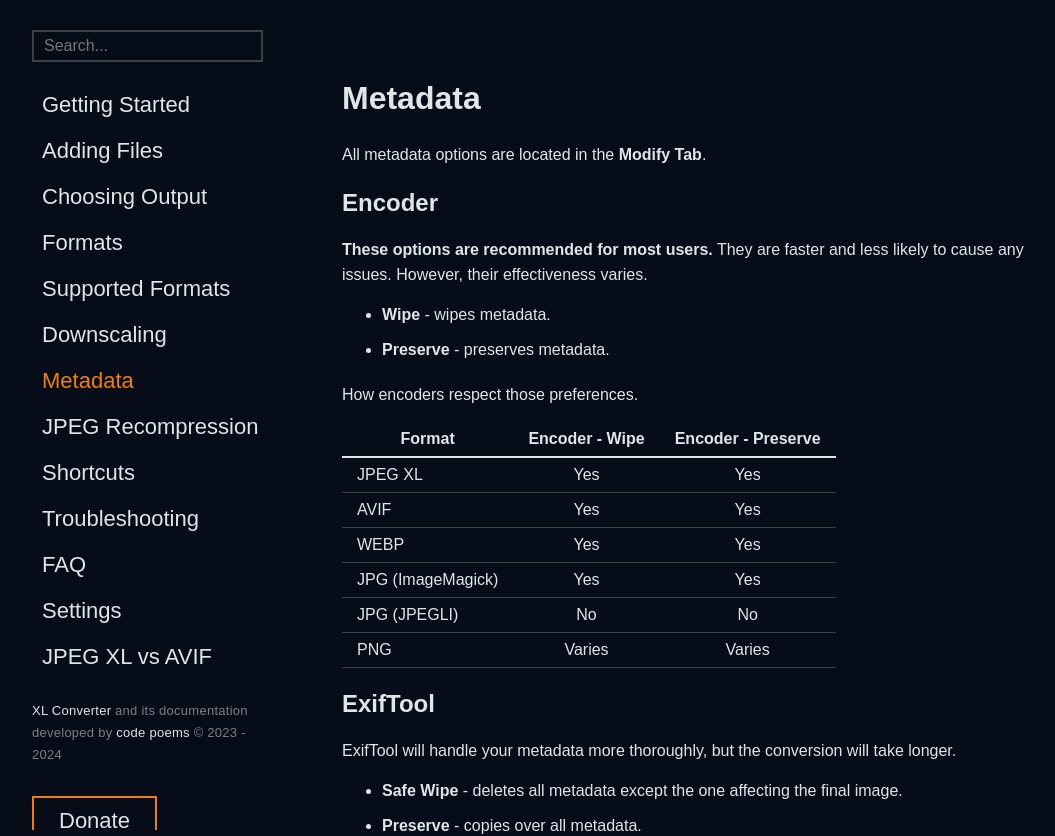
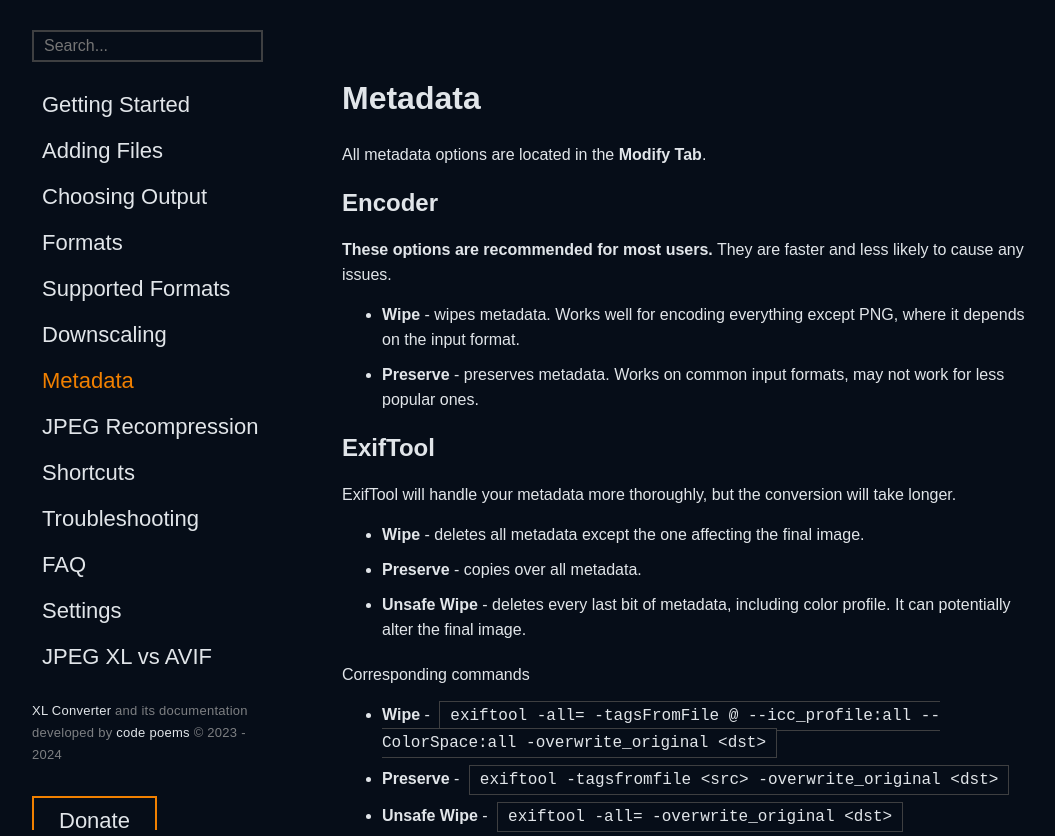
Before and after one commit to JacobDev1/xl-converter-docs, a React (Vite) app: page /metadata in a window 1280 px wide. Shown: the top 836 px of the page, without its empty margins (158-1213 px from the left). Built offline with nearby package versions, Linux system fonts and the light colour scheme; the HTML template or start-up script is replaced by a standard one.

Commit message:
Update content

```diff
--- a/src/pages/Formats.tsx
+++ b/src/pages/Formats.tsx
@@ -32,14 +32,14 @@
                     <td>Yes</td>
                 </tr>
                 <tr>
-                    <td>WEBP</td>
+                    <td>WebP</td>
                     <td>Medium</td>
                     <td>Medium</td>
                     <td>Medium-High</td>
                     <td>Yes</td>
                 </tr>
                 <tr>
-                    <td>JPG</td>
+                    <td>JPEG</td>
                     <td>Low</td>
                     <td>-</td>
                     <td>High</td>
@@ -62,7 +62,7 @@
             <ul>
                 <li>90 - visually lossless</li>
                 <li>80 - high quality and reasonable size</li>
-                <li>60 - space saving sweet-spot</li>
+                <li>60 - space-saving sweet-spot</li>
             </ul>
             <li>Effort - higher is better
                 <ul>
@@ -93,13 +93,13 @@
             </li>
             <li>Speed - lower is slower, better quality, and smaller file size
                 <ul>
-                    <li>6 - normal speed</li>
-                    <li>0 - very slow, best quality and smallest size</li>
+                    <li>6 - regular speed, and good quality</li>
+                    <li>0 - very slow, the best quality, and smallest file size</li>
                 </ul>
             </li>
         </ul>
 
-        <h3>WEBP</h3>
+        <h3>WebP</h3>
         <ul>
             <li>Quality
                 <ul>
@@ -108,32 +108,29 @@
                     <li>60 - looks fine only far away</li>
                 </ul>
             </li>
+            <li>Method
+                <ul>
+                    <li>6 - slow, smallest file size</li>
+                    <li>4 - faster, bigger file size</li>
+                </ul>
+            </li>
         </ul>
 
         <h3>Chroma Subsampling</h3>
         <p>Controls color compression. Lower number means less color information and smaller file size.</p>
         <ul>
             <li>Default - usually picks 4:4:4, but tries to match the input</li>
-            <li>4:4:4 - full color, highest quality and file size</li>
-            <li>4:2:2 - less color (small visual difference) and significant space saving</li>
+            <li>4:4:4 - full color, the highest quality and file size</li>
+            <li>4:2:2 - less color (small visual difference) and significant space-saving</li>
             <li>4:2:0 - colors may appear washed out</li>
             <li>4:0:0 - grayscale</li>
         </ul>
         <p><a href="https://en.wikipedia.org/wiki/Chroma_subsampling#Regarding_gamma_and_transfer_functions" target="_blank">Learn more</a></p>
         <p>If you are confused, just leave it at default.</p>
 
-        <h3>JPG</h3>
-        <ul>
-            <li>Encoder
-                <ul>
-                    <li>JPEGLI from JPEG XL - extremely fast and high quality, and space efficient.</li>
-                    <li>ImageMagick - stable, trusted, and tested. Great at preserving noise.</li>
-                </ul>
-            </li>
-        </ul>
-
+        <h3>JPEG</h3>
         <h2>Formats - Lossless</h2>
-        <p>Lossless encoding is available for <b>JPEG XL, WEBP or PNG</b>.</p>
+        <p>Lossless encoding is available for <b>JPEG XL, WebP or PNG</b>.</p>
 
         <h3>Smallest Lossless</h3>
         <p>Converts to multiple formats, then picks the smallest one. Can save up to 25% of space.</p>
@@ -142,7 +139,6 @@
 
         <p>While JPEG XL features the most efficient lossless compression on average, other formats can outperform it on certain images.</p>
         <p>Remember the <Link to="/supported-formats">bit depth limits</Link> of each format.</p>
-        <p>JPEG XL automatically appends JPG reconstruction data in this mode.</p>
 
     </div>);
 }
--- a/src/pages/JPEGXLvsAVIF.tsx
+++ b/src/pages/JPEGXLvsAVIF.tsx
@@ -43,10 +43,10 @@
 
         <h3>Note</h3>
         <p>It's hard to make an accurate comparison, so try comparing yourself.</p>
-        <p>Convert an image to both formats, import them into a canvas in GIMP, then toggle between the layers.</p>
+        <p>Convert an image to both formats, open GIMP, click on "File" and "Open as Layers...". Toggle between the layers to compare the images.</p>
 
         <h2>Lossless</h2>
-        <p>JPEG XL lossless mode offers the best efficiency. WEBP may perform better on certain images, but on average JPEG XL is the <a href="https://codepoems.eu/posts/how-to-reduce-the-size-of-lossless-images/" target="_blank">best</a>.</p>
+        <p>JPEG XL lossless mode offers the best efficiency. WebP may perform better on certain images, but on average JPEG XL is the <a href="https://codepoems.eu/posts/how-to-reduce-the-size-of-lossless-images/" target="_blank">best</a>.</p>
 
         <h2>Conversion Speed</h2>
         <p>Higher is better</p>
@@ -57,13 +57,13 @@
                 <th>Speed</th>
             </tr>
             <tr>
-                <td>JPG</td>
+                <td>JPEG</td>
                 <td>JPEGLI</td>
                 <td>10.26x</td>
             </tr>
             <tr>
-                <td>JPG</td>
-                <td>ImageMagick</td>
+                <td>JPEG</td>
+                <td>libjpeg</td>
                 <td>1.09x</td>
             </tr>
             <tr>
--- a/src/pages/Metadata.tsx
+++ b/src/pages/Metadata.tsx
@@ -3,61 +3,22 @@
         <h1>Metadata</h1>
         <p>All metadata options are located in the <b>Modify Tab</b>.</p>
         <h2>Encoder</h2>
-        <p><b>These options are recommended for most users.</b> They are faster and less likely to cause any issues. However, their effectiveness varies.</p>
+        <p><b>These options are recommended for most users.</b> They are faster and less likely to cause any issues.</p>
         <ul>
-            <li><b>Wipe</b> - wipes metadata.</li>
-            <li><b>Preserve</b> - preserves metadata.</li>
+            <li><b>Wipe</b> - wipes metadata. Works well for encoding everything except PNG, where it depends on the input format.</li>
+            <li><b>Preserve</b> - preserves metadata. Works on common input formats, may not work for less popular ones.</li>
         </ul>
-
-        <p>How encoders respect those preferences.</p>
-        <table>
-            <tr>
-                <th>Format</th>
-                <th>Encoder - Wipe</th>
-                <th>Encoder - Preserve</th>
-            </tr>
-            <tr>
-                <td>JPEG XL</td>
-                <td>Yes</td>
-                <td>Yes</td>
-            </tr>
-            <tr>
-                <td>AVIF</td>
-                <td>Yes</td>
-                <td>Yes</td>
-            </tr>
-            <tr>
-                <td>WEBP</td>
-                <td>Yes</td>
-                <td>Yes</td>
-            </tr>
-            <tr>
-                <td>JPG (ImageMagick)</td>
-                <td>Yes</td>
-                <td>Yes</td>
-            </tr>
-            <tr>
-                <td>JPG (JPEGLI)</td>
-                <td>No</td>
-                <td>No</td>
-            </tr>
-            <tr>
-                <td>PNG</td>
-                <td>Varies</td>
-                <td>Varies</td>
-            </tr>
-        </table>
 
         <h2>ExifTool</h2>
         <p>ExifTool will handle your metadata more thoroughly, but the conversion will take longer.</p>
         <ul>
-            <li><b>Safe Wipe</b> - deletes all metadata except the one affecting the final image.</li>
+            <li><b>Wipe</b> - deletes all metadata except the one affecting the final image.</li>
             <li><b>Preserve</b> - copies over all metadata.</li>
             <li><b>Unsafe Wipe</b> - deletes every last bit of metadata, including color profile. It can potentially alter the final image.</li>
         </ul>
         <p>Corresponding commands</p>
         <ul>
-            <li><b>Safe Wipe</b> - <code>exiftool -all= -tagsFromFile @ --icc_profile:all --ColorSpace:all -overwrite_original &lt;dst&gt;</code></li>
+            <li><b>Wipe</b> - <code>exiftool -all= -tagsFromFile @ --icc_profile:all --ColorSpace:all -overwrite_original &lt;dst&gt;</code></li>
             <li><b>Preserve</b> - <code>exiftool -tagsfromfile &lt;src&gt; -overwrite_original &lt;dst&gt;</code></li>
             <li><b>Unsafe Wipe</b> - <code>exiftool -all= -overwrite_original &lt;dst&gt;</code></li>
         </ul>
@@ -75,10 +36,16 @@
                 <th>Note</th>
             </tr>
             <tr>
-                <td>JPG -&gt; JPEG XL (lossless)</td>
+                <td>JPEG -&gt; JPEG XL (lossless)</td>
                 <td>Encoder - Wipe</td>
-                <td>All metadata is preserved to ensure JPG can be fully reconstructed.</td>
+                <td>All metadata is preserved to ensure JPEG can be fully reconstructed.</td>
             </tr>
         </table>
+
+        <h2>Technical Explanation</h2>
+        <ul>
+            <li>Encoder metadata modes use encoder parameters. For example <code>--ignore-exif</code> for <code>avifenc</code>. This is quick and safe for the image visually. The effectiveness of these modes varies.</li>
+            <li>ExifTool metadata modes run the ExifTool binary with corresponding commands. Color profile is set to be carried over, but edge-cases happen.</li>
+        </ul>
     </>);
 }
--- a/src/pages/SupportedFormats.tsx
+++ b/src/pages/SupportedFormats.tsx
@@ -28,7 +28,7 @@
         <p>Multipage images are not supported</p>
 
         <h2>Supported Color Depth</h2>
-        <p>XL Converter supports bit depths up to 16-bit. Below are the theoretical limits. </p>
+        <p>XL Converter supports bit depths up to 16-bit. 32-bit depth is only available for JPEG XL -&gt; JPEG XL conversion.</p>
         <table>
             <thead>
                 <tr>
@@ -46,11 +46,11 @@
                     <td>12</td>
                 </tr>
                 <tr>
-                    <td>JPG</td>
+                    <td>JPEG</td>
                     <td>8</td>
                 </tr>
                 <tr>
-                    <td>WEBP</td>
+                    <td>WebP</td>
                     <td>8</td>
                 </tr>
                 <tr>
@@ -81,19 +81,12 @@
                     <td>-</td>
                 </tr>
                 <tr>
-                    <td>WEBP</td>
+                    <td>WebP</td>
                     <td>Yes</td>
                     <td>-</td>
                     <td>GIF</td>
                     <td>Partial support</td>
                 </tr>
-                <tr>
-                    <td>GIF</td>
-                    <td>-</td>
-                    <td>Yes</td>
-                    <td>-</td>
-                    <td>-</td>
-                </tr>
             </tbody>
         </table>
     </div>);
--- a/src/pages/Troubleshooting.tsx
+++ b/src/pages/Troubleshooting.tsx
@@ -9,11 +9,6 @@
         </ul>
 
         <h2>VCOMP140.DLL was not found</h2>
-        <p>Install <a href="https://aka.ms/vs/17/release/vc_redist.x64.exe" target="_blank">Visual C++ Redistributable 2015 - 2022</a>. This is needed for ImageMagick to work.</p>
-
-        <h2>Running out of RAM (JPEG XL)</h2>
-        <p>This is only a problem for unreasonably large images.</p>
-        <p>Set Effort to 7 and uncheck Modular. Image viewers may fail to open JPEG XL images of extreme sizes. <a href="https://github.com/libjxl/libjxl/issues/3398" target="_blank">~libjxl issue</a></p>
-
+        <p>Install <a href="https://aka.ms/vs/17/release/vc_redist.x64.exe" target="_blank">Visual C++ Redistributable 2015 - 2022</a>.</p>
     </div>);
 }
```
Also changed, not shown: src/pages/FAQ.tsx (+10 -6 lines), src/pages/JPGReconstruction.tsx (+16 -14 lines), src/pages/Settings.tsx (+14 -6 lines).
